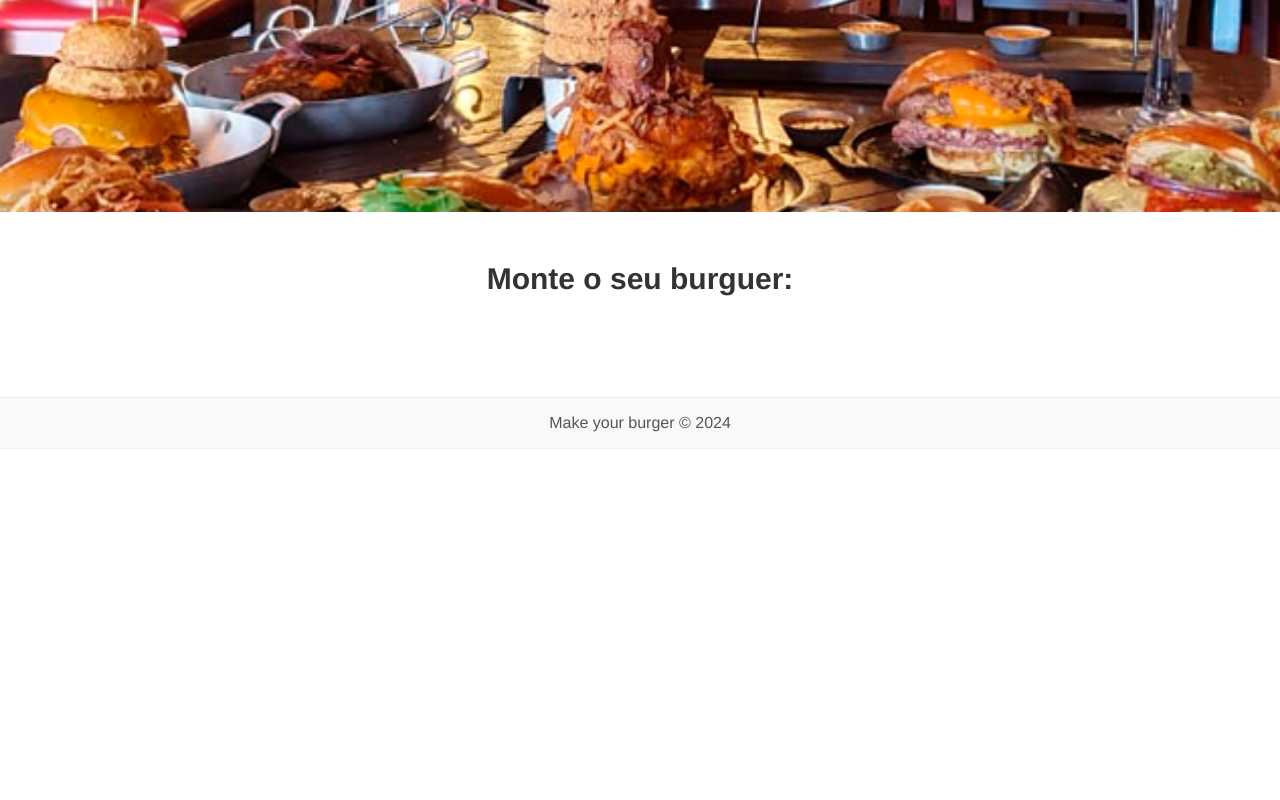
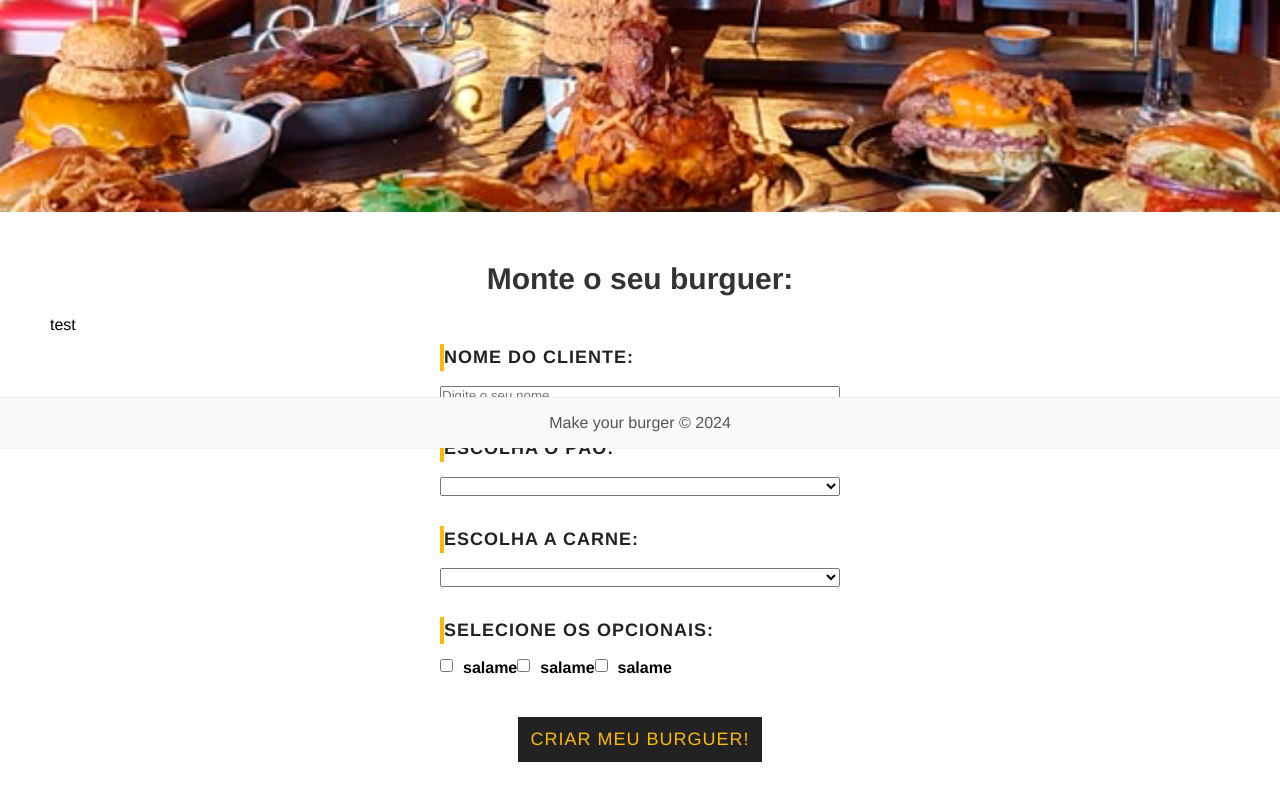
Before and after one commit to guiorozimbo/make_your_burguer, a Vue app: page / in a window 1280 px wide. Shown: the part 352-1152 px from the top of the page. Before the commit the page ends 914 px from the top, so only its background shows below. Built offline with nearby package versions, Linux system fonts and the light colour scheme.

Commit message:
Commit form

```diff
--- /dev/null
+++ b/src/components/BurguerForm.vue
@@ -0,0 +1,134 @@
+<template>
+<div>
+  <p>
+    test
+  </p>
+  <div>
+    <form action="" id="burguer-form">
+      <div class="input-container">
+        <label for="nome">Nome do Cliente:</label>
+        <input type="text" id="nome" name="name" v-model="nome" placeholder="Digite o seu nome">
+      </div>
+      <div class="input-container">
+        <label for="pao">Escolha o pão:</label>
+        <select name="pao" id="pao" v-model="pao">
+          <option value="margherita">Margherita</option>
+          <option value="calabrese">Calabrese</option>
+          <option value="portuguesa">Portuguesa</option>
+          <option value="bacon">Bacon</option>
+          <option value="pepperoni">Pepperoni</option>
+          <option value="mushroom">Mushroom</option>
+        </select>
+      </div>
+
+      <div class="input-container">
+        <label for="pao">Escolha a carne:</label>
+        <select name="pao" id="pao" v-model="pao">
+          <option value="acem">Ácem</option>
+          <option value="linguica">Linguiça</option>
+          <option value="maminha">Maminha</option>
+          <option value="patinho">Patinho</option>
+          <option value="bacon">Bacon</option>
+        </select>
+      </div>
+
+      <div id="opcionais-container" class="input-container">
+        <label id="opcionais-title" for="opicionais">Selecione os opcionais:</label>
+        <div class="checkbox-container">
+          <input type="checkbox" id="quantidade" name="opicionais" v-model="opcionais" value="salame">
+         <span>
+          salame
+         </span>
+         <input type="checkbox" id="quantidade" name="opicionais" v-model="opcionais" value="salame">
+         <span>
+          salame
+         </span>
+         <input type="checkbox" id="quantidade" name="opicionais" v-model="opcionais" value="salame">
+         <span>
+          salame
+         </span>
+        </div>
+      </div>
+
+      <div class="input-container">
+        <button type="submit" class="submit-btn" value="Criar meu Burguer!" @click="submitForm">Criar meu Burguer!</button>
+      </div>
+
+    </form>
+  </div>
+</div>
+</template>
+
+<script>
+export default{
+  name:"BuguerForm"
+}
+</script>
+<style scoped>
+#burguer-form{
+  max-width: 400px;
+  margin: 0 auto;
+}
+
+.input-container{
+  margin-bottom: 20px;
+  display: flex;
+  flex-direction: column;
+}
+label{
+  margin-bottom: 15px;
+  font-weight: bold;
+  color: #222;
+  font-size: 18px;
+  display: block;
+  line-height: 1.5;
+  text-transform: uppercase;
+  letter-spacing: 1px;
+  text-align: left;
+  width: 100%;
+  margin-top: 10px;
+  border-left: 4px solid #fcba03;
+}
+#opcionias-container{
+  display: flex;
+  flex-direction: column;
+  flex-wrap: wrap;
+  margin-top: 20px;
+  padding-left: 20px;
+  padding-right: 20px;
+  border-left: 4px solid #fcba03;
+  background: #f9f9f9;
+}
+#opcionais-title{
+width: 100%;
+}
+.checkbox-container{
+  display: flex;
+  align-items: flex-start;
+  width: 50%;
+  margin-bottom: 20px;
+}
+.checkbox-container input,.checkbox-container span{
+  width: auto !important;
+}
+.checkbox-container span{
+  margin-left: 10px;
+  font-weight: bold;
+}
+.submit-btn{
+  background-color: #222;
+  color: #fcba03;
+  padding: 10px;
+  border: 2px solid #222;
+  cursor: pointer;
+  font-size: 18px;
+  text-transform: uppercase;
+  letter-spacing: 1px;
+  text-align: center;
+  margin: 0 auto;
+}
+.submit-btn:hover{
+  background-color:transparent;
+color: #222;
+}
+</style>
--- a/src/views/HomeView.vue
+++ b/src/views/HomeView.vue
@@ -2,16 +2,19 @@
   <Banner/>
   <div class="main-container">
    <h1>Monte o seu burguer:</h1>
-   <p></p>
+   <BurguerForm/>
   </div>
 </template>
 
 <script>
+import BurguerForm from '@/components/BurguerForm.vue';
 import Banner from '../components/Banner.vue';
 export default{
   name: "Home",
   components: {
-    Banner
+    Banner,BurguerForm
+
+
   }
 }
 </script>
```
